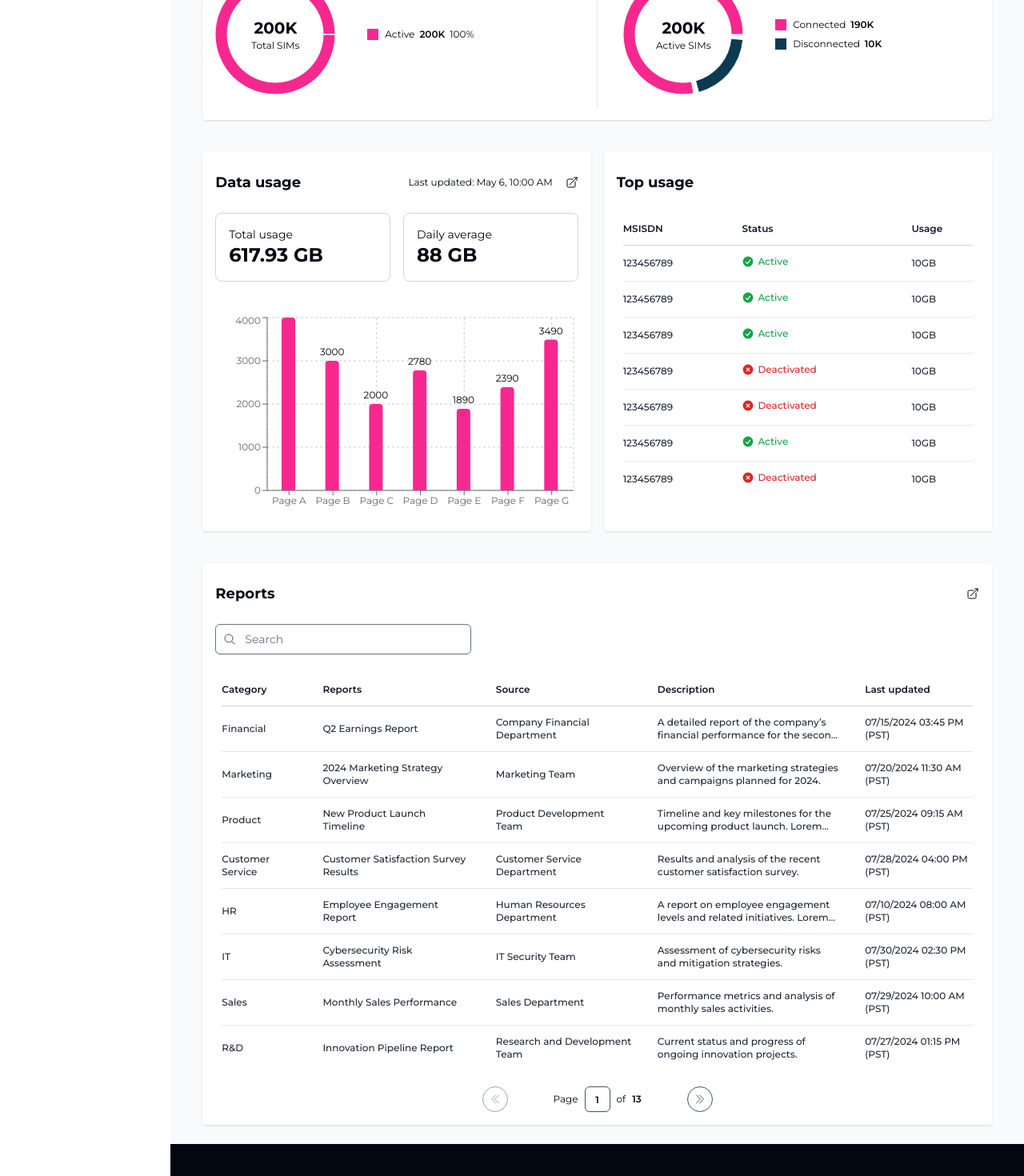
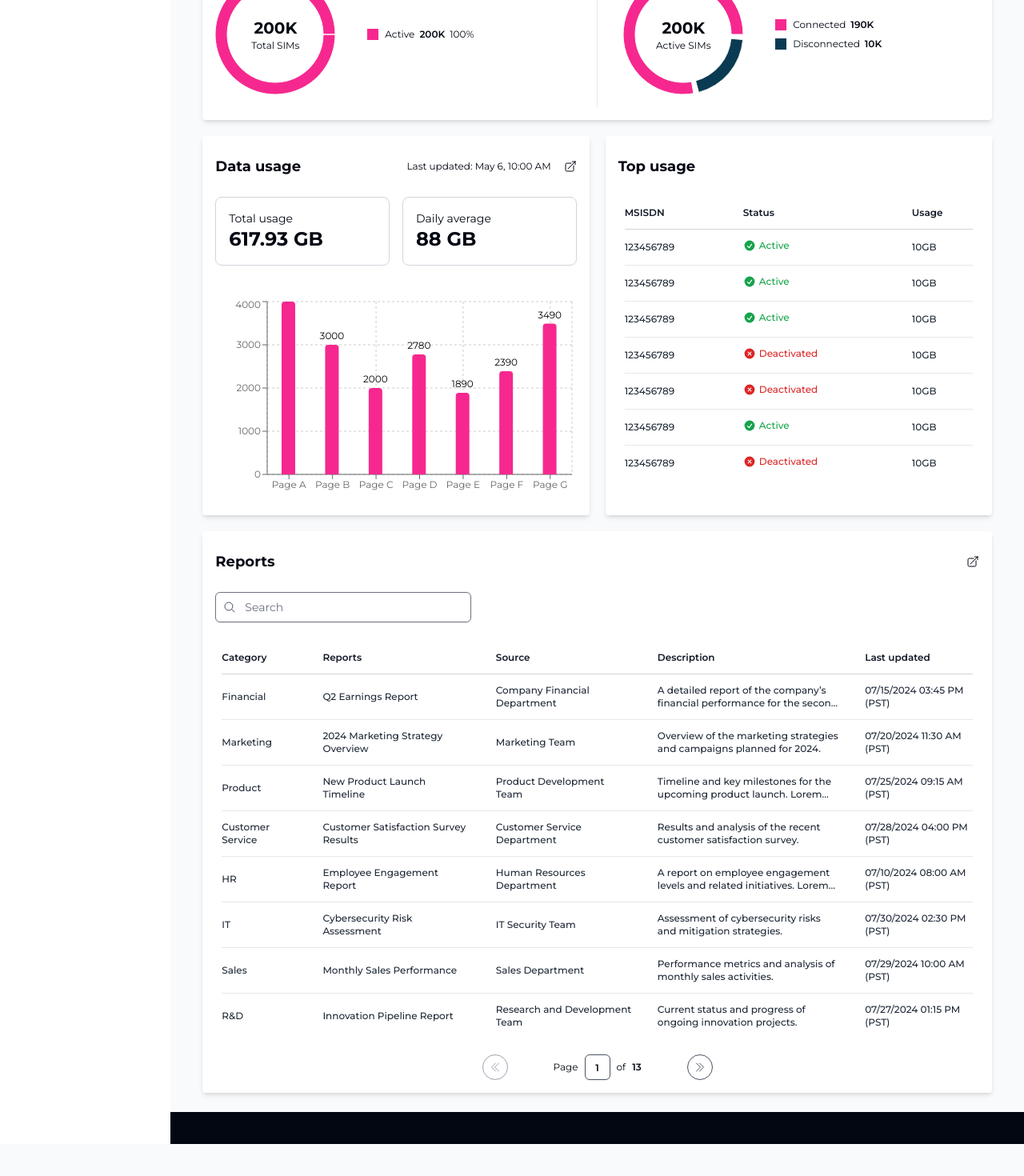
Before and after one commit to arpansaha1300/unit-assessment-3, a React (Vite) app: page / in a window 1280 px wide. Shown: the part 470-1940 px from the top of the page at 80% size. After the commit the page ends 1900 px from the top, so only its background shows below. Built offline with nearby package versions, Linux system fonts and the light colour scheme.

Commit message:
change spacing and shadow size

```diff
--- a/src/components/common/Card.tsx
+++ b/src/components/common/Card.tsx
@@ -11,7 +11,7 @@ export default function Card(props: Readonly<CardProps>) {
   return (
     <div
       className={classNames(
-        'px-4 py-4 bg-white shadow ring-sm ring-black/10 rounded',
+        'px-4 py-4 bg-white shadow-md ring-sm ring-black/10 rounded',
         className
       )}
     >
--- a/src/pages/index.jsx
+++ b/src/pages/index.jsx
@@ -35,18 +35,18 @@ export function Component() {
         </div>
       </div>
 
-      <div className="mt-10 space-y-6">
-        <Overview />
-      </div>
+      <div className="mt-10 grid grid-cols-2 gap-5">
+        <div className="col-span-2">
+          <Overview />
+        </div>
 
-      <div className="mt-10 grid grid-cols-2 gap-4">
         <DataUsage />
 
         <TopUsage />
-      </div>
 
-      <div className="mt-10">
-        <Reports />
+        <div className="col-span-2">
+          <Reports />
+        </div>
       </div>
     </div>
   )
```
